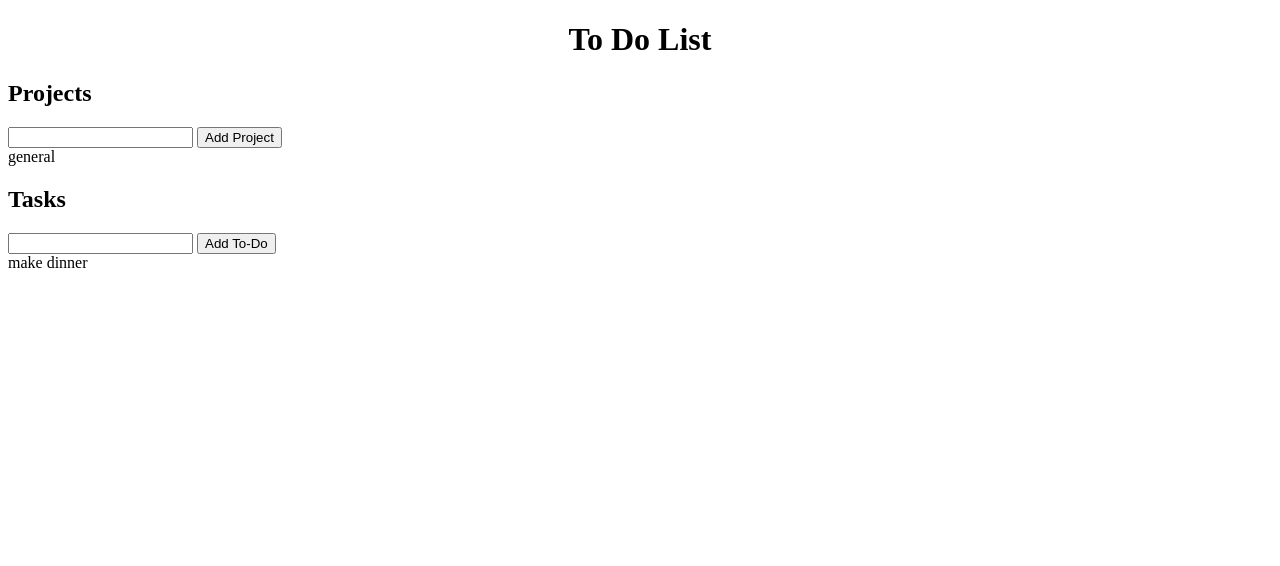
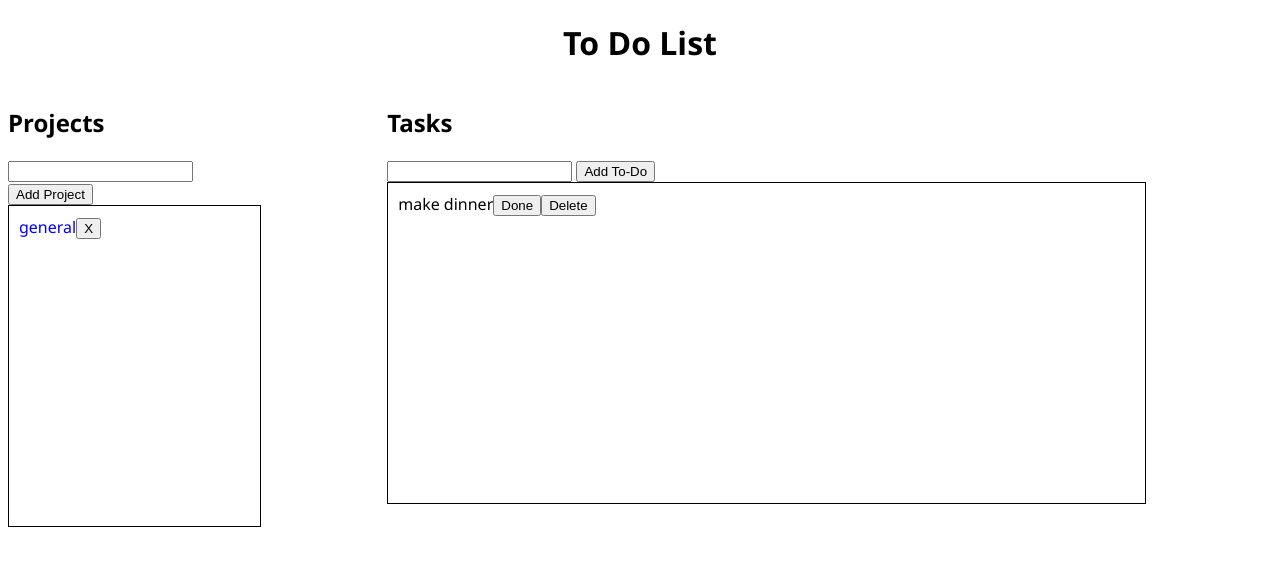
Before and after one commit to samhgroves/to-do-list-with-project, a website built with webpack: page dist/index.html in a window 1280 px wide. Built offline with nearby package versions, Linux system fonts and the light colour scheme.

Commit message:
Added functions to delete projects and todos

```diff
--- a/src/index.js
+++ b/src/index.js
@@ -1,7 +1,7 @@
 import "./style.css";
 
 const projectsArr = [];
-let activeProject = null;
+
 function findActiveProject() {
   for (let i = 0; i < projectsArr.length; i++) {
     if (projectsArr[i].active === true) {
@@ -29,6 +29,8 @@ function projectFactory(name) {
 //Add general project as default
 const general = projectFactory("general");
 general.addToProjects();
+general.active = true;
+let activeProject = general;
 displayProjects(projectsArr);
 
 function displayProjects(array) {
@@ -37,6 +39,9 @@ function displayProjects(array) {
   while (projectList.firstChild) {
     projectList.removeChild(projectList.lastChild);
   }
+
+  let activeFound = false;
+
   array.forEach((element) => {
     let projectDiv = document.createElement("div");
     projectDiv.textContent = element.name;
@@ -56,6 +61,24 @@ function displayProjects(array) {
         findActiveProject();
       });
     });
+
+    let deleteBtn = document.createElement("button");
+    deleteBtn.textContent = "X";
+    projectDiv.appendChild(deleteBtn);
+    deleteBtn.addEventListener("click", function () {
+      let index = array.indexOf(element); // Get the index of the element
+      if (index !== -1) {
+        array.splice(index, 1); // Remove the element from the array
+      }
+      projectList.removeChild(projectDiv);
+    });
+
+    if (!activeFound) {
+      // Add "active" class to the first projectDiv if none are active
+      projectDiv.classList.add("active");
+      activeFound = true;
+    }
+
     projectList.appendChild(projectDiv);
   });
 }
@@ -101,5 +124,27 @@ function displayToDos(project) {
     let toDo = document.createElement("div");
     toDo.textContent = element.task;
     toDoContainer.appendChild(toDo);
+
+    let doneBtn = document.createElement("button");
+    doneBtn.textContent = "Done";
+    doneBtn.addEventListener("click", function () {
+      toDo.classList.toggle("done");
+      element.done = !element.done;
+    });
+
+    let deleteBtn = document.createElement("button");
+    deleteBtn.textContent = "Delete";
+    deleteBtn.addEventListener("click", function () {
+      let index = toDoArr.indexOf(element); // Get the index of the element
+      if (index !== -1) {
+        toDoArr.splice(index, 1); // Remove the element from the array
+      }
+      toDoContainer.removeChild(toDo);
+    });
+    if (element.done) {
+      toDo.classList.add("active");
+    }
+    toDo.appendChild(doneBtn);
+    toDo.appendChild(deleteBtn);
   });
 }
--- a/src/style.css
+++ b/src/style.css
@@ -1,7 +1,39 @@
+body {
+  font-family: "Segoe UI", Tahoma, Geneva, Verdana, sans-serif;
+}
+
 .active {
   color: blue;
 }
 
 h1 {
   text-align: center;
+  display: block;
 }
+
+.content {
+  display: flex;
+}
+
+.projects {
+  width: 20%;
+  float: left;
+}
+
+.tasks {
+  margin: 0 auto;
+  width: 60%;
+}
+
+#project-list,
+#to-do-list {
+  border: 1px solid black;
+  height: 300px;
+  overflow-y: auto;
+  padding: 10px;
+  text-decoration: dashed;
+}
+
+.done {
+  text-decoration: line-through;
+}
```
Also changed, not shown: dist/index.html, dist/main.js, 1 other file.
